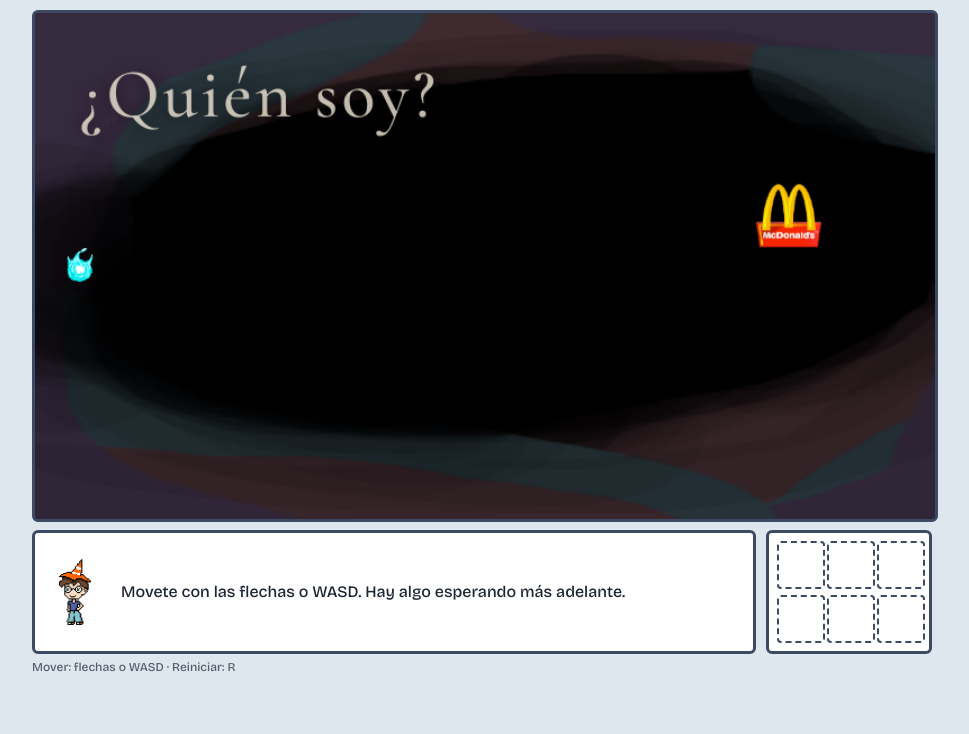
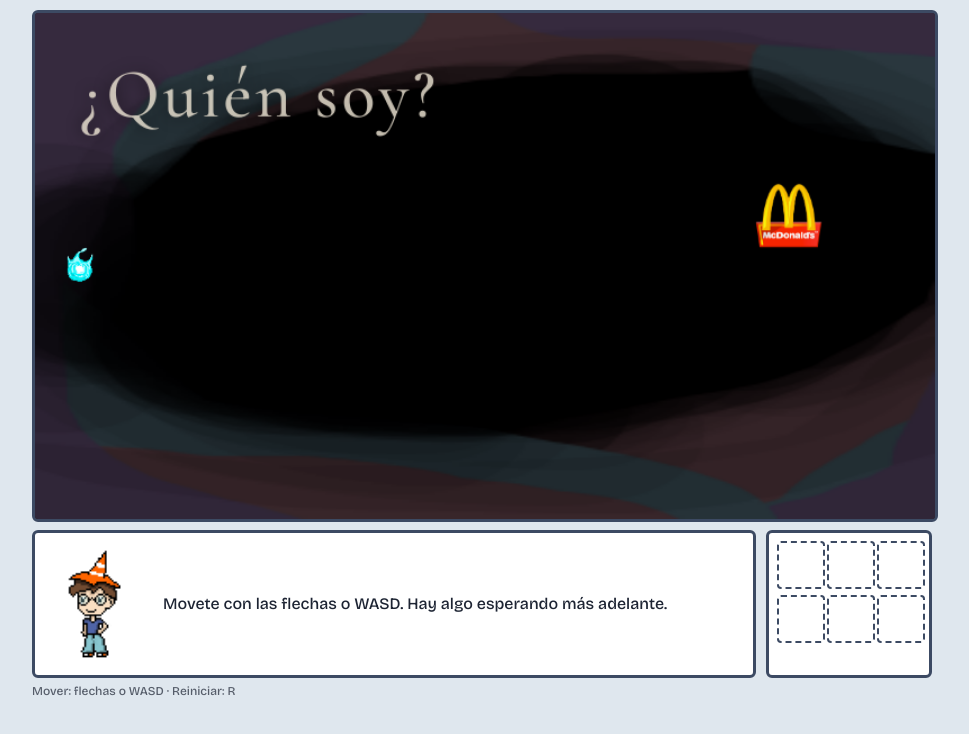
Before and after one commit to agusfranco5/Kitchen-Sink, a plain HTML site: page index.html in a window 1280 px wide. Shown: the whole page, without its empty margins (158-1127 px from the left). Drawn offline with nearby package versions, Linux system fonts and the light colour scheme.

Commit message:
Agrando colectivo y guia

```diff
--- a/script.js
+++ b/script.js
@@ -600,10 +600,10 @@ const MG = {
 
                 spr(
                     'colectivo',
-                    p[i][0] + (p[i + 1][0] - p[i][0]) * t - 24,
-                    p[i][1] + (p[i + 1][1] - p[i][1]) * t - 24,
-                    48,
-                    48,
+                    p[i][0] + (p[i + 1][0] - p[i][0]) * t - 40,
+                    p[i][1] + (p[i + 1][1] - p[i][1]) * t - 40,
+                    80,
+                    80,
                     '#f5b700',
                     '🚌'
                 );
--- a/style.css
+++ b/style.css
@@ -70,14 +70,14 @@ canvas {
     border: 3px solid var(--line);
     border-radius: 6px;
     padding: 8px;
-    min-height: 84px;
+    min-height: 126px;
 }
 
 #gimg {
     position: relative;
     flex: none;
-    width: 68px;
-    height: 68px;
+    width: 110px;
+    height: 110px;
 
     display: grid;
     place-items: center;
```
